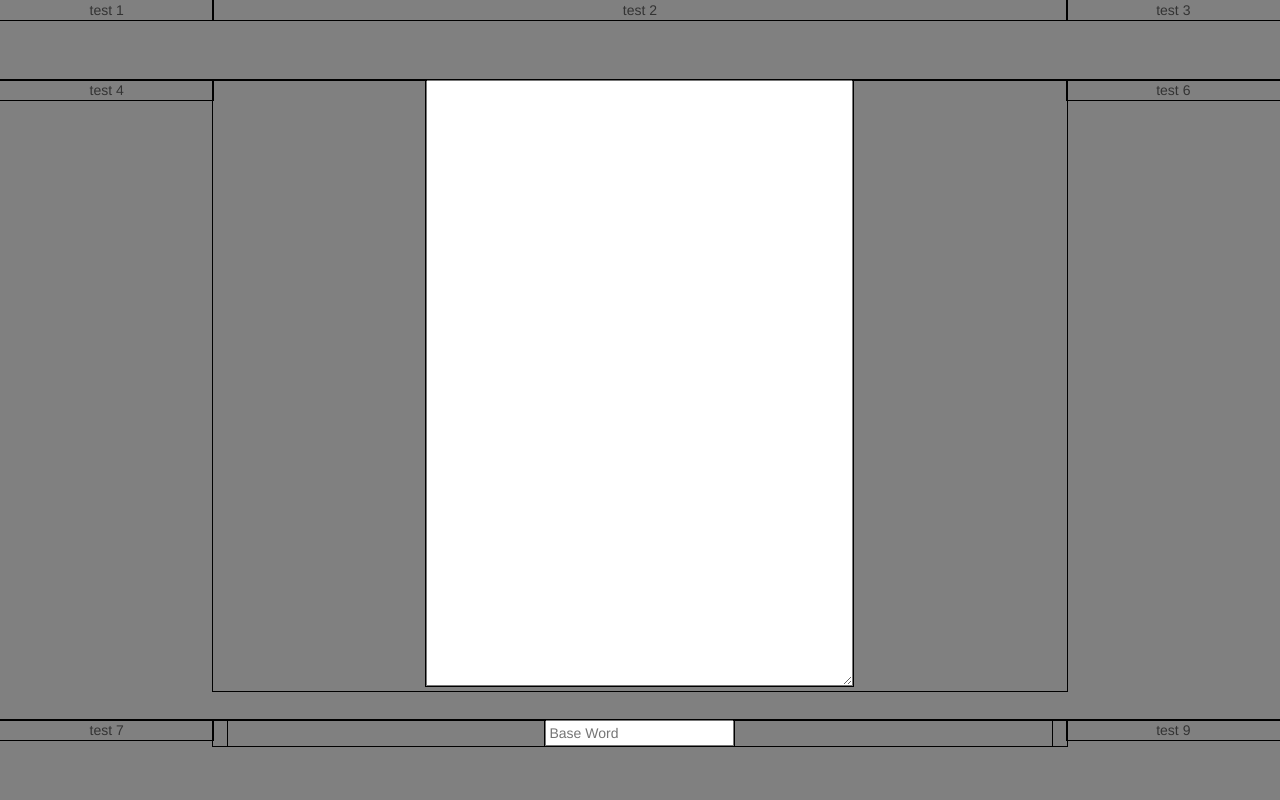
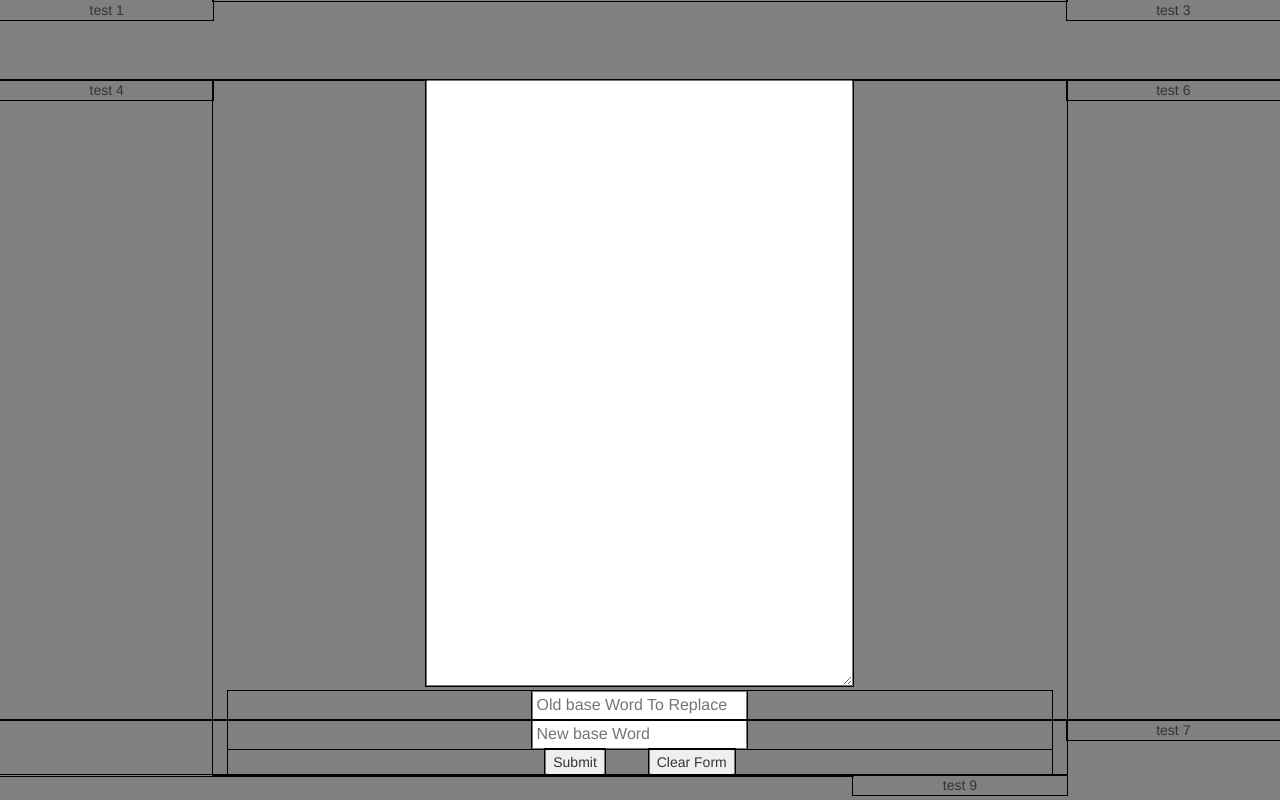
Before and after one commit to DeAnnaFoster/CodeDoctor, a website: page public/index.html in a window 1280 px wide. Drawn offline with nearby package versions, Linux system fonts and the light colour scheme.

Commit message:
Basic Functioning done

```diff
--- a/public/app/components/word/word-controller.js
+++ b/public/app/components/word/word-controller.js
@@ -1,23 +1,102 @@
 function WordController() {
     var ws = new WordService();
-    var code = [];
 
-    this.getWordFromForm = function(e) {
+    function getUpper(word){
+        let tmp = [];
+        tmp = word;
+        let ltr = tmp[0].toUpperCase();
+        tmp = ltr + word.substr(1);
+        //let newWord2 = tmp;
+        return tmp;
+    }
+
+    this.getWordFromForm = function (e) {
         e.preventDefault();
-        var newWord = e.target.word.value;
+        var code = [];
+        var newArray = [];
+        //need to save entered word and capitalize first letter. Save it.
+        var oldWordLower = e.target.wordOld.value;
+        var newWordlower = e.target.wordNew.value;
+
+        // var tmp = [];
+        // tmp = newWord1;
+        // var ltr = tmp[0].toUpperCase();
+        // tmp = ltr + newWord1.substr(1);
+
+        var newWordUpper = getUpper(newWordlower);
+        var oldWordUpper = getUpper(oldWordLower);
 
         code = document.getElementById('codeText').value.split('\n');
 
-        console.log('Let\'s try this:');
-        //console.log(code[3]);
 
-        for(var i = 0; i < code.length; i++){
-            console.log(code[i]);
+        //need to code for passing in old words
+        var book = 'book';
+        var Book = 'Book';
+
+        for (var i = 0; i < code.length; i++) {
+            //flag to alert if there is a word that matches for either case.
+            var exists1 = false;
+            var exists1 = false;
+
+            if (code[i].indexOf(oldWordLower) != -1) {
+                exists1 = true;
+            }
+            if (code[i].indexOf(oldWordUpper) != -1) {
+                exists2 = true;
+            }
+
+            if (exists1 || exists2) {
+                //found a line with at least one keyword in it
+                //now need to loop until no more exist
+
+                var str = '';
+                var flag = 0;
+
+                //grab the line and store as string
+                str = code[i].toString();
+
+                //this loops through the line itself and changes any occurences
+                do {
+                    index = -1;
+                    if (str.indexOf(oldWordLower) != -1) {
+                        index = str.indexOf(oldWordLower);
+                    } else if (str.indexOf(oldWordUpper) != -1) {
+                        index = str.indexOf(oldWordUpper);
+                    }
+
+                    if (index != -1) {
+
+                        //check to see if the entry equals either value
+                        if (str.substr(index, oldWordLower.length) == oldWordLower) {
+                            str = str.replace(oldWordLower, newWordlower);
+                        }
+
+                        if (str.substr(index, oldWordUpper.length) == oldWordUpper) {
+                            //not replacing it
+                            str = str.replace(oldWordUpper, newWordUpper);
+                        }
+
+                    } else {
+                        flag = -1;
+                    }
+
+                } while (flag != -1);
+
+                newArray.push(str + '\n');
+            }
         }
 
-        console.log(newWord);
+        //debugger
+        //console.log(newArray.join(''));
+        document.getElementById("theForm").reset();
+        document.getElementById("codeText").value = newArray.join('');
 
-        document.getElementById("theForm").reset();
     }
 
+    this.clearForm = function(){
+        document.getElementById("codeText").value = '';
+    }
+
+
+
 }
--- a/public/assets/css/style.css
+++ b/public/assets/css/style.css
@@ -26,3 +26,11 @@ body{
 .row3{
        height: 10vh;
 }
+
+div#old, div#new{
+      font-size: 16px;
+}
+
+.myInline{
+      margin: 0 20px 0 20px;
+}
--- a/public/index.html
+++ b/public/index.html
@@ -14,12 +14,12 @@
 <body>
 
 
-
-
     <div class="container-fluid">
         <div class="row row1">
             <div class="col-xs-2">test 1</div>
-            <div class="col-xs-8">test 2</div>
+            <div class="col-xs-8">
+                <!-- <button class="myInline" type="button" onclick="app.controllers.wordController.clearForm()">Clear Form</button> -->
+            </div>
             <div class="col-xs-2">test 3</div>
         </div>
 
@@ -28,16 +28,28 @@
             <div class="col-xs-8">
 
                 <textarea id="codeText" cols="50" rows="30"></textarea>
+
+                <form id="theForm" onsubmit="app.controllers.wordController.getWordFromForm(event) ">
+                    <div id="old"><input type="text" name="wordOld" placeholder="Old base Word To Replace"></div>
+                    <div id="new"><input type="text" name="wordNew" placeholder="New base Word"></div>
+                    <input class="myInline" type="submit" value="Submit">
+                    <button class="myInline" type="button" onclick="app.controllers.wordController.clearForm()">Clear Form</button>
+
+                </form>
+
             </div>
+
             <div class="col-xs-2">test 6</div>
         </div>
 
         <div class="row row3">
             <div class="col-xs-2">test 7</div>
             <div class="col-xs-8">
-                <form id="theForm" onsubmit="app.controllers.wordController.getWordFromForm(event) ">
-                    <input type="text" name="word" placeholder="Base Word">
-                </form>
+                <!-- <form id="theForm" onsubmit="app.controllers.wordController.getWordFromForm(event) ">
+                    <div id="old"><input type="text" name="wordOld" placeholder="Old base Word To Replace"></div>
+                    <div id="new"><input type="text" name="wordNew" placeholder="New base Word"></div>
+                    <input type="submit" value="Submit">
+                </form> -->
 
             </div>
             <div class="col-xs-2">test 9</div>
```
Also changed, not shown: 1 other file.
